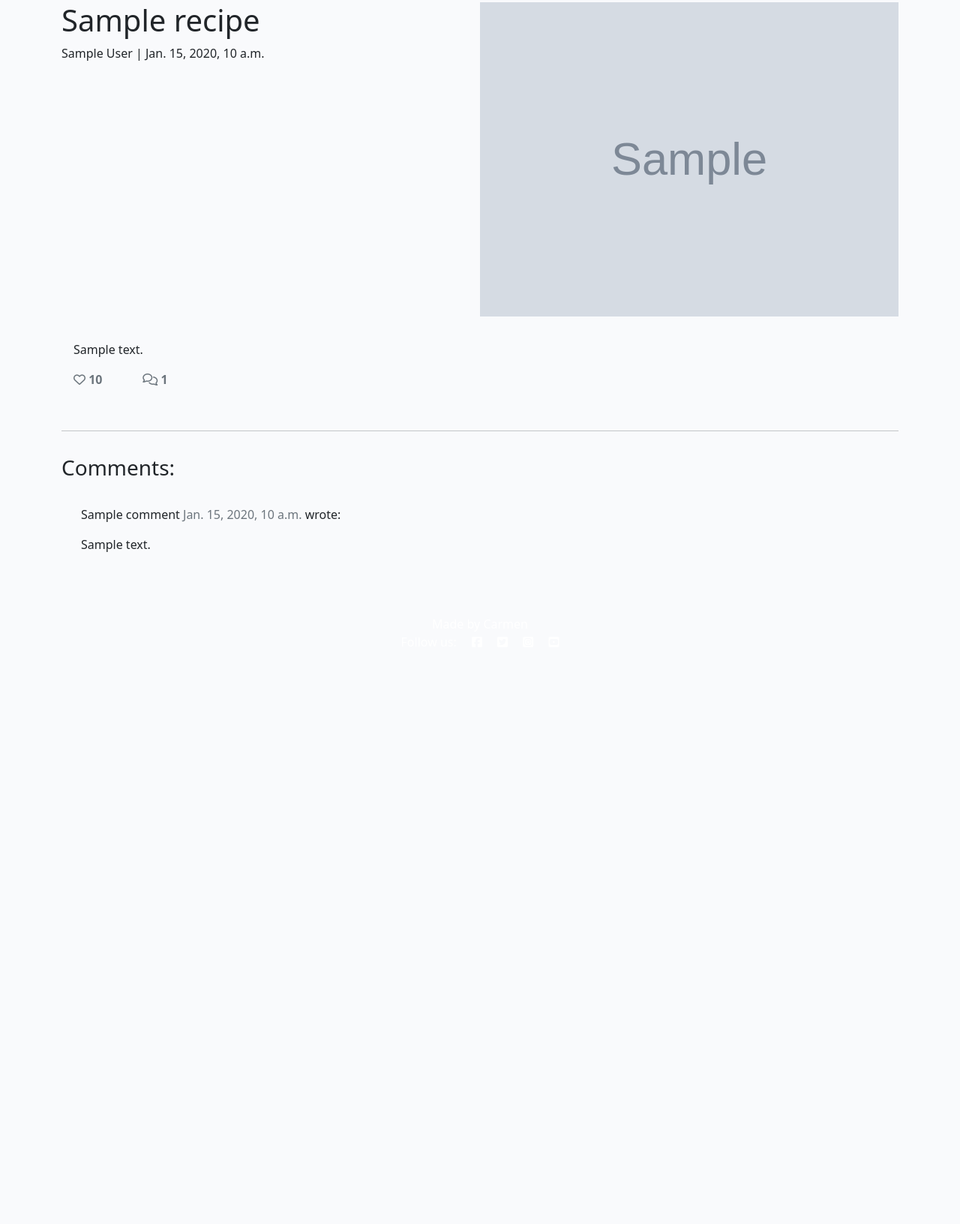
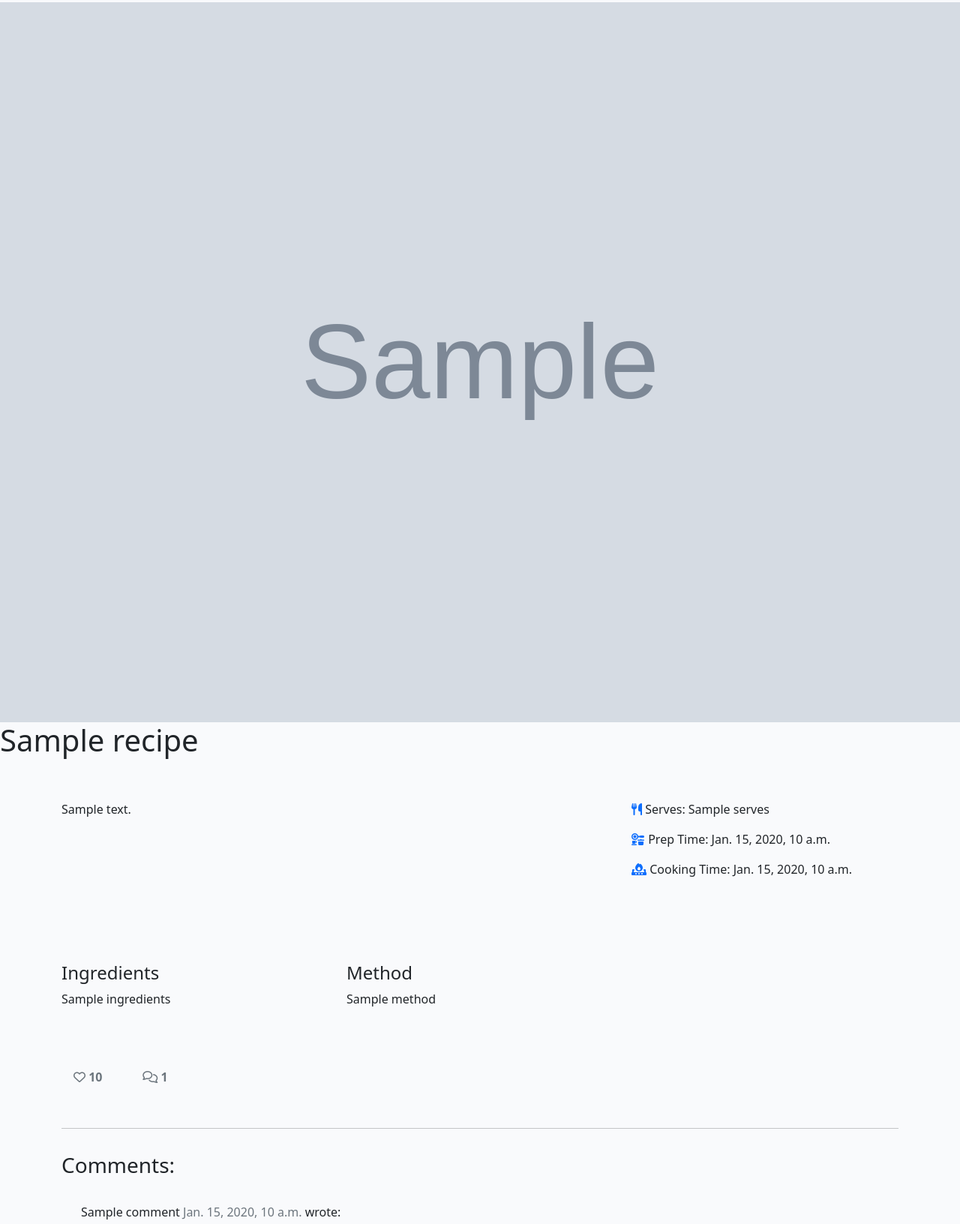
Before and after one commit to CarmenCantudo/recipes, a Django app: template templates/recipe_detail.html in a window 1280 px wide. Shown: the part 65-1697 px from the top of the page at 75% size. Before the commit the page ends 801 px from the top, so only its background shows below. Run offline with Django 3.2, Linux system fonts and the light colour scheme; the template is opened without the code that fills it: most values are stand-ins (such as "Sample title", 1, 10 or a date in 2020); grey boxes marked "Sample" are stand-in pictures; some libraries are stand-ins or nearby versions; some web fonts are replaced.

Commit message:
Add | safe to description, ingredients and method to stop showing the <p> tags

```diff
--- a/templates/recipe_detail.html
+++ b/templates/recipe_detail.html
@@ -1,23 +1,40 @@
 {% extends 'base.html' %} {% block content %}
+
+<!-- Hero image -->
+<section id="hero-outer">
+    <div id="hero-image">
+        <!-- Featured image -->
+        {% if "placeholder" in recipe.featured_image.url %}
+        <img src="https://img.freepik.com/free-vector/recipe-book-concept-illustration_114360-7481.jpg?size=626&ext=jpg&uid=R15775267&semt=sph" width="100%">
+        {% else %}
+        <img src="{{ recipe.featured_image.url }}" width="100%">
+        {% endif %}
+    </div>
+    <div id="cover-text">
+        <h1 class="recipe-title">{{ recipe.title }}</h1>
+    </div>
+</section>
 
 <div class="masthead">
     <div class="container">
-        <div class="row g-0">
-            <div class="col-md-6 masthead-text">
-                <!-- Recipe title goes in these h1 tags -->
-                <h1 class="recipe-title">
-                    {{ recipe.title }}
-                </h1>
-                <!-- Recipe author goes before the | the recipe's created date goes after -->
-                <p class="recipe-subtitle">{{ recipe.author }} | {{ recipe.created_on}}</p>
+        <!-- Recipe description and details, prep & cooking time -->
+        <div class="row py-5">
+            <div class="col-8">{{ recipe.description | safe }}</div>
+            <div class="col-4">
+                <p><i class="fa-solid fa-utensils text-primary"></i> Serves: {{ recipe.serves }}</p>
+                <p><i class="fa-solid fa-kitchen-set text-primary"></i> Prep Time: {{ recipe.prep_time }}</p>
+                <p><i class="fa-solid fa-fire-burner text-primary"></i> Cooking Time: {{ recipe.cooking_time }}</p>
             </div>
-            <div class="d-none d-md-block col-md-6 masthead-image">
-                <!-- The featured image URL goes in the src attribute -->
-                {% if "placeholder" in recipe.featured_image.url %}
-                <img src="https://img.freepik.com/free-vector/recipe-book-concept-illustration_114360-7481.jpg?size=626&ext=jpg&uid=R15775267&semt=sph" width="100%">
-                {% else %}
-                <img src="{{ recipe.featured_image.url }}" width="100%">
-                {% endif %}
+        </div>
+        <!-- Recipe ingredients and method -->
+        <div class="row py-5">
+            <div class="col-4">
+                <h4>Ingredients</h4>
+                {{ recipe.ingredients | safe }}
+            </div>
+            <div class="col-8">
+                <h4>Method</h4>
+                {{ recipe.method | safe }}
             </div>
         </div>
     </div>
@@ -25,21 +42,17 @@
 
 <div class="container">
     <div class="row">
-        <div class="col card mb-4  mt-3 left  top">
+        <div class="col card mb-4 mt-3 left top">
             <div class="card-body">
-                <!-- The recipe content goes inside the card-text. -->
-                <!-- Use the | safe filter inside the template tags -->
-                <p class="card-text ">{{ recipe.content | safe}}</p>
                 <div class="row">
-
+                    <!-- Number of likes -->
                     <div class="col-1">
-                        <!-- The number of likes goes before the closing strong tag -->
                         <strong class="text-secondary"><i class="far fa-heart"></i> {{ recipe.number_of_likes }}</strong>
                     </div>
+                    <!-- Total comments -->
                     <div class="col-1">
                         {% with comments.count as total_comments %}
                         <strong class="text-secondary"><i class="far fa-comments"></i>
-                            <!-- Our total_comments variable goes before the closing strong tag -->
                             {{ total_comments }}</strong>
                         {% endwith %}
                     </div>
```
